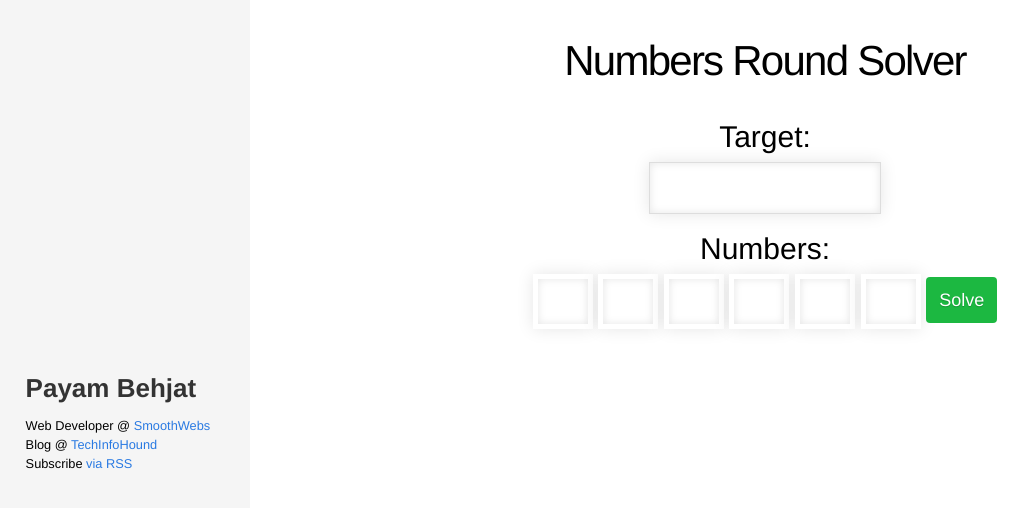
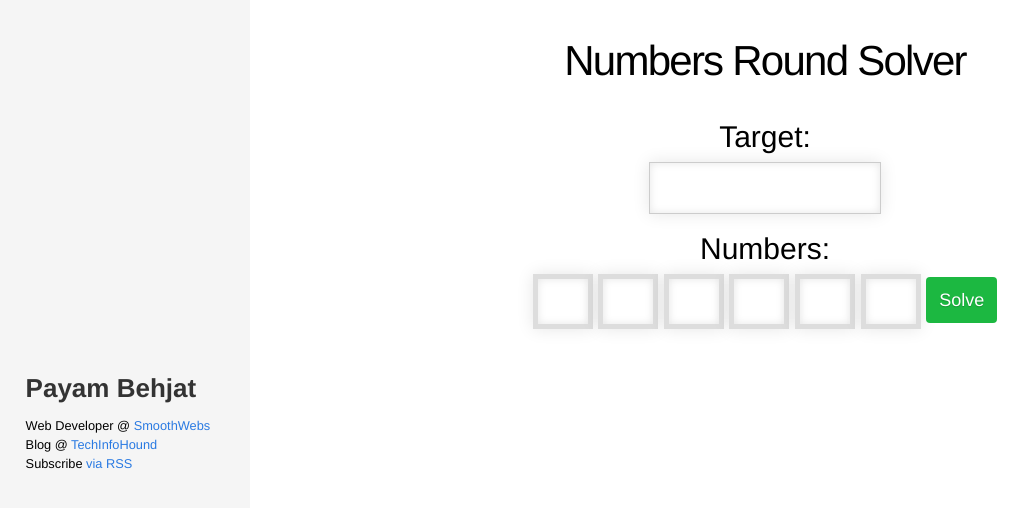
Before and after one commit to PayamBen/PayamBen.github.io, a Jekyll site: the page built from numbersSolver.html, in a window 1280 px wide. Shown: the top 508 px of the page, without its empty margins (0-1034 px from the left). Built offline with Jekyll 4.4.1, drawn with Linux system fonts in a browser that asks for light colours; nearby versions of some CDN libraries.

Commit message:
number solver mod

```diff
--- a/numbersSolver.html
+++ b/numbersSolver.html
@@ -15,7 +15,7 @@ permalink: /countdown-numbers-solver/
 	}
 	.num, #target {
 		border:solid 1px;
-		border-color: #ddd;
+		border-color: #ccc;
 		color: #333;
 		line-height: 20px;
 		display: inline-block;
@@ -34,7 +34,7 @@ permalink: /countdown-numbers-solver/
 		line-height: 50px;
 	}
 	input {
-		border: 5px solid white;
+		border: 5px solid #ddd;
 		-webkit-box-shadow:
 		  inset 0 0 8px  rgba(0,0,0,0.1),
 				0 0 16px rgba(0,0,0,0.1);
```
